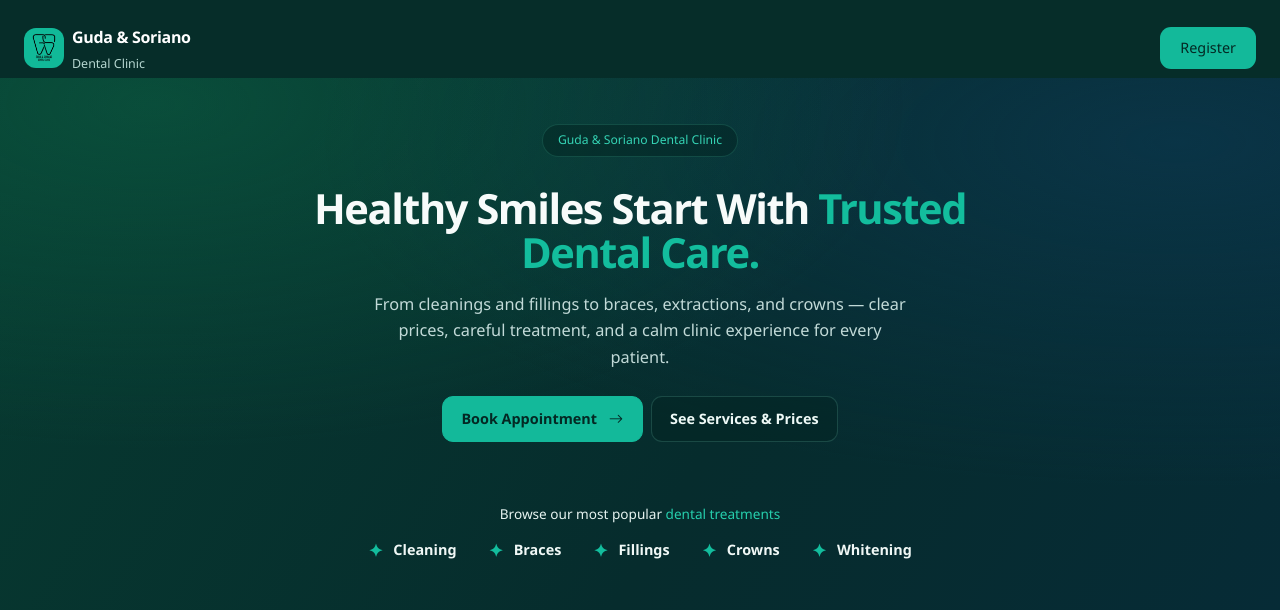
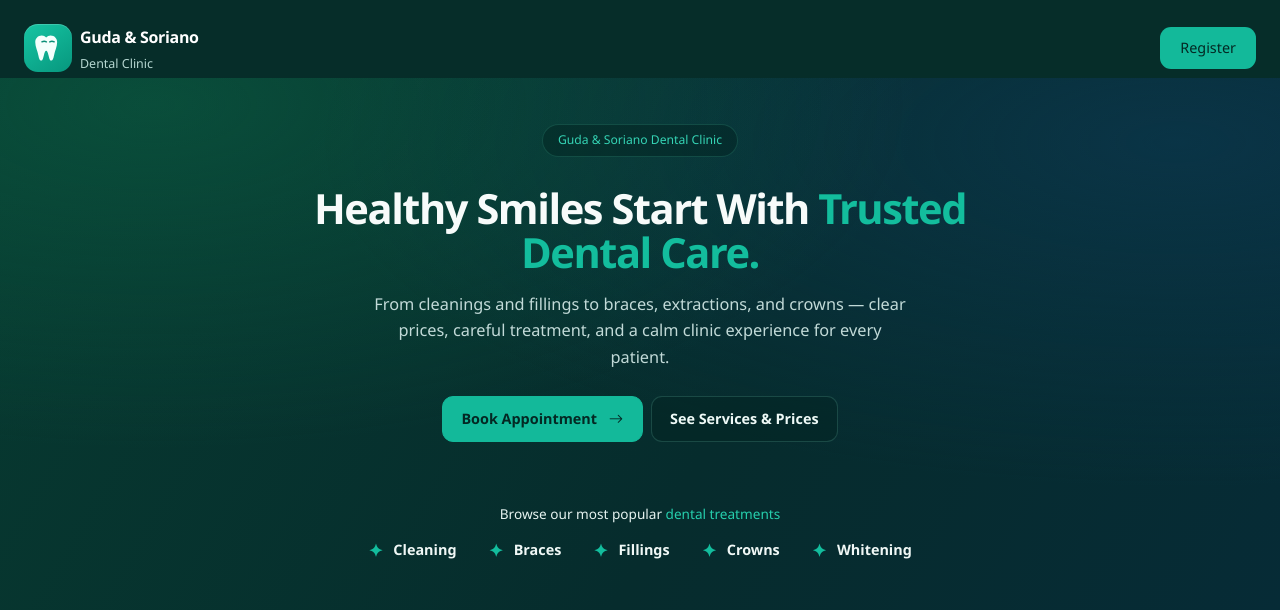
Before and after one commit to atreyuuu009/orachart-laravel, a Laravel app: page / in a window 1280 px wide. Shown: the top 610 px of the page. Run offline with Laravel 12, Linux system fonts and the light colour scheme; data comes from the database, SQL or seed files in the repository; data that the repository does not hold is empty.

Commit message:
I change the logo in nav bar

```diff
--- a/public/css/theme.css
+++ b/public/css/theme.css
@@ -248,7 +248,8 @@ body:has(.landing-nav) { background: #062d29; color: #f5fffc; }
 .landing-nav .navbar-brand { color: #f5fffc; margin: 0; }
 .landing-nav .navbar-brand strong { color: #fff !important; font-size: 1rem; letter-spacing: -.02em; }
 .landing-nav .navbar-brand small { color: #b5d6d0 !important; font-size: .78rem; }
-.brand-logo { width: 40px; height: 40px; border-radius: 12px; background: #11b998; padding: 4px; }
+.brand-tooth { width: 48px; height: 48px; display: grid; flex: none; place-items: center; border-radius: 14px; background: linear-gradient(145deg, #16c5a3, #07977e); color: #f4fffc; box-shadow: inset 0 1px 0 rgba(255,255,255,.18); }
+.brand-tooth svg { display: block; width: 34px; height: 34px; }
 .landing-nav .btn-primary { border: 0; border-radius: 11px; background: #13b99a; color: #042823; font-size: .9rem; font-weight: 500; padding: .65rem 1.25rem; }
 .landing-hero { min-height: 510px; padding: 2.8rem 0 3rem; text-align: center; background: radial-gradient(ellipse at 12% 5%, rgba(12, 101, 70, .48), transparent 48%), radial-gradient(ellipse at 92% 12%, rgba(12, 57, 83, .62), transparent 52%), linear-gradient(120deg, #073a30, #062c2d 58%, #062b36); }
 .landing-hero .container { max-width: 1000px; padding: 0 24px; }
--- a/resources/views/landing.blade.php
+++ b/resources/views/landing.blade.php
@@ -11,7 +11,12 @@
     <div class="landing-nav-inner">
       <div class="container-fluid px-3 px-xl-5">
         <a class="navbar-brand d-flex align-items-center gap-2" href="{{ route('landing') }}">
-          <img class="brand-logo" src="{{ asset('images/logo-removebg-preview.png') }}" alt="">
+          <span class="brand-tooth" aria-hidden="true">
+            <svg viewBox="0 0 32 32" focusable="false">
+              <path d="M10.1 4.2c-3.5 0-6.1 2.7-6.1 6.3 0 4.4 2.1 7.8 3 12.7.4 2 1.1 4.6 2.7 4.6 1.3 0 1.8-2.6 2.5-5.3.6-2.4 1.1-4 2.1-4s1.5 1.6 2.1 4c.7 2.7 1.2 5.3 2.5 5.3 1.6 0 2.3-2.6 2.7-4.6.9-4.9 3-8.3 3-12.7 0-3.6-2.6-6.3-6.1-6.3-1.8 0-3.1.9-4.2 2-1.1-1.1-2.4-2-4.2-2Z" fill="currentColor"/>
+              <path d="M10.2 10.2c1.5-.6 2.9-.6 4.3 0m3.1 0c1.4-.6 2.8-.6 4.3 0" fill="none" stroke="#0b8e76" stroke-linecap="round" stroke-width="1.4"/>
+            </svg>
+          </span>
           <span class="lh-sm"><strong>Guda &amp; Soriano</strong><br><small>Dental Clinic</small></span>
         </a>
         @auth
```
